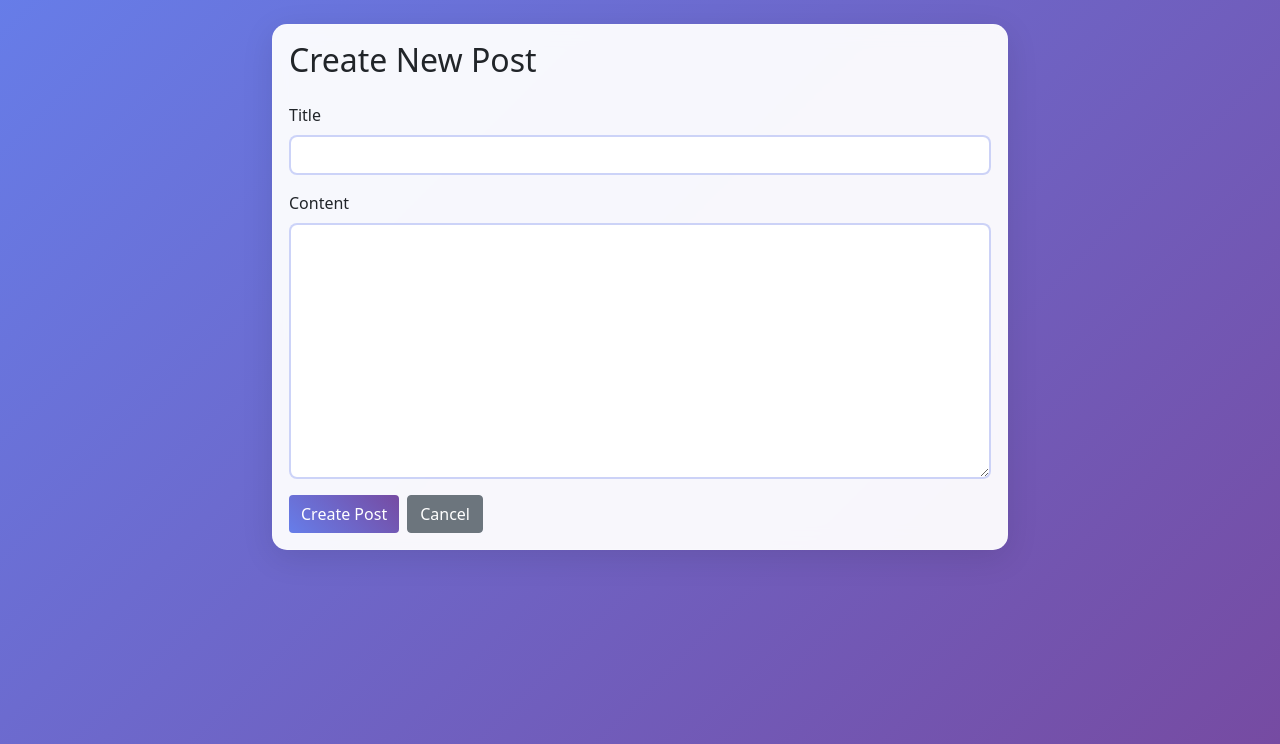
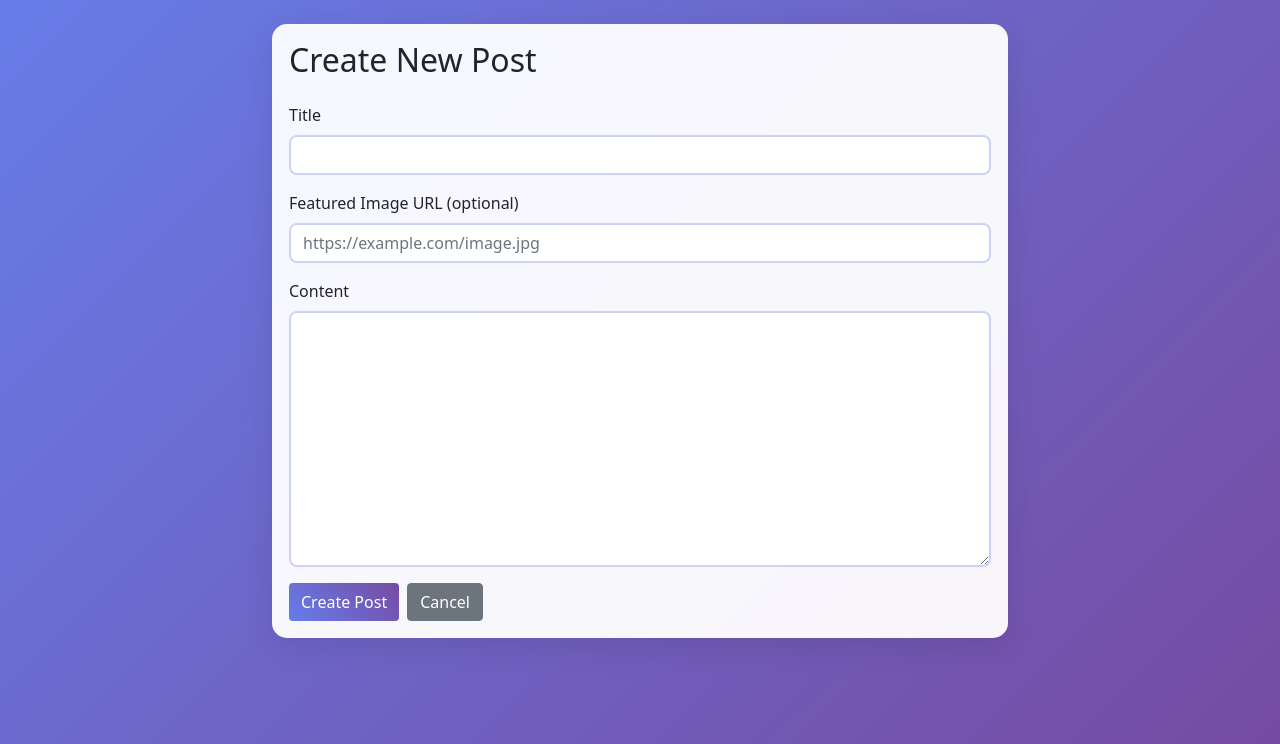
Before and after one commit to julisunkan/blogman, a Flask app: page /admin/new in a window 1280 px wide. Shown: the part 56-800 px from the top of the page. Run offline with Flask 3, Linux system fonts and the light colour scheme; the visitor is signed in with stand-in values (Sample User, id 1).

Commit message:
Add featured image option to blog posts and remove timestamps
Add a new column to the Post model for featured image URLs and update templates to display images and remove date/time information from post listings and details.

Replit-Commit-Author: Agent
Replit-Commit-Session-Id: 153daa2c-f39b-4972-9d54-5cb27e0fb172
Replit-Commit-Checkpoint-Type: intermediate_checkpoint
Replit-Commit-Screenshot-Url: https://storage.googleapis.com/screenshot-production-us-central1/db243c80-8ecf-435d-8e3a-54d27b07c435/153daa2c-f39b-4972-9d54-5cb27e0fb172/l7O7jrX

```diff
--- a/app.py
+++ b/app.py
@@ -71,8 +71,9 @@ def new_post():
     if request.method == 'POST':
         title = request.form['title']
         content = request.form['content']
+        featured_image = request.form.get('featured_image', '').strip() or None
 
-        post = Post(title=title, content=content)
+        post = Post(title=title, content=content, featured_image=featured_image)
         db.session.add(post)
         db.session.commit()
 
@@ -89,6 +90,7 @@ def edit_post(id):
     if request.method == 'POST':
         post.title = request.form['title']
         post.content = request.form['content']
+        post.featured_image = request.form.get('featured_image', '').strip() or None
         db.session.commit()
 
         flash('Post updated successfully!', 'success')
--- a/models.py
+++ b/models.py
@@ -7,6 +7,7 @@ class Post(db.Model):
     id = db.Column(db.Integer, primary_key=True)
     title = db.Column(db.String(200), nullable=False)
     content = db.Column(db.Text, nullable=False)
+    featured_image = db.Column(db.String(500), nullable=True)
     created_at = db.Column(db.DateTime, nullable=False, default=datetime.utcnow)
 
     def __repr__(self):
--- a/templates/dashboard.html
+++ b/templates/dashboard.html
@@ -18,7 +18,6 @@
                         <tr>
                             <th>ID</th>
                             <th>Title</th>
-                            <th>Created</th>
                             <th>Actions</th>
                         </tr>
                     </thead>
@@ -27,7 +26,6 @@
                         <tr>
                             <td>{{ post.id }}</td>
                             <td>{{ post.title }}</td>
-                            <td>{{ post.created_at.strftime('%m/%d/%Y') }}</td>
                             <td>
                                 <a href="{{ url_for('post_detail', id=post.id) }}" class="btn btn-sm btn-info">View</a>
                                 <a href="{{ url_for('edit_post', id=post.id) }}" class="btn btn-sm btn-warning">Edit</a>
--- a/templates/edit_post.html
+++ b/templates/edit_post.html
@@ -14,6 +14,10 @@
                         <input type="text" class="form-control" id="title" name="title" value="{{ post.title }}" required>
                     </div>
                     <div class="mb-3">
+                        <label for="featured_image" class="form-label">Featured Image URL (optional)</label>
+                        <input type="url" class="form-control" id="featured_image" name="featured_image" value="{{ post.featured_image or '' }}" placeholder="https://example.com/image.jpg">
+                    </div>
+                    <div class="mb-3">
                         <label for="content" class="form-label">Content</label>
                         <textarea class="form-control" id="content" name="content" rows="10" required>{{ post.content }}</textarea>
                     </div>
--- a/templates/index.html
+++ b/templates/index.html
@@ -10,10 +10,12 @@
         {% if posts %}
             {% for post in posts %}
                 <div class="card blog-card mb-4 animate__animated animate__fadeInUp">
+                    {% if post.featured_image %}
+                        <img src="{{ post.featured_image }}" class="card-img-top" alt="{{ post.title }}" style="height: 250px; object-fit: cover;">
+                    {% endif %}
                     <div class="card-body">
                         <h5 class="card-title">{{ post.title }}</h5>
                         <p class="card-text">{{ (post.content[:150] + '...' if post.content|length > 150 else post.content) | safe }}</p>
-                        <p class="card-text"><small class="text-muted">{{ post.created_at.strftime('%B %d, %Y at %I:%M %p') }}</small></p>
                         <a href="{{ url_for('post_detail', id=post.id) }}" class="btn btn-primary btn-gradient">Read More</a>
                     </div>
                 </div>
--- a/templates/new_post.html
+++ b/templates/new_post.html
@@ -14,6 +14,10 @@
                         <input type="text" class="form-control" id="title" name="title" required>
                     </div>
                     <div class="mb-3">
+                        <label for="featured_image" class="form-label">Featured Image URL (optional)</label>
+                        <input type="url" class="form-control" id="featured_image" name="featured_image" placeholder="https://example.com/image.jpg">
+                    </div>
+                    <div class="mb-3">
                         <label for="content" class="form-label">Content</label>
                         <textarea class="form-control" id="content" name="content" rows="10" required></textarea>
                     </div>
--- a/templates/post_detail.html
+++ b/templates/post_detail.html
@@ -6,9 +6,11 @@
 <div class="row">
     <div class="col-lg-8 mx-auto">
         <div class="card blog-card animate__animated animate__fadeIn">
+            {% if post.featured_image %}
+                <img src="{{ post.featured_image }}" class="card-img-top" alt="{{ post.title }}" style="height: 300px; object-fit: cover;">
+            {% endif %}
             <div class="card-body">
                 <h1 class="card-title mb-3">{{ post.title }}</h1>
-                <p class="text-muted mb-4">{{ post.created_at.strftime('%B %d, %Y at %I:%M %p') }}</p>
                 <div class="card-text post-content">
                     {{ post.content | safe }}
                 </div>
```
Also changed, not shown: instance/blog.db, 1 other file.
